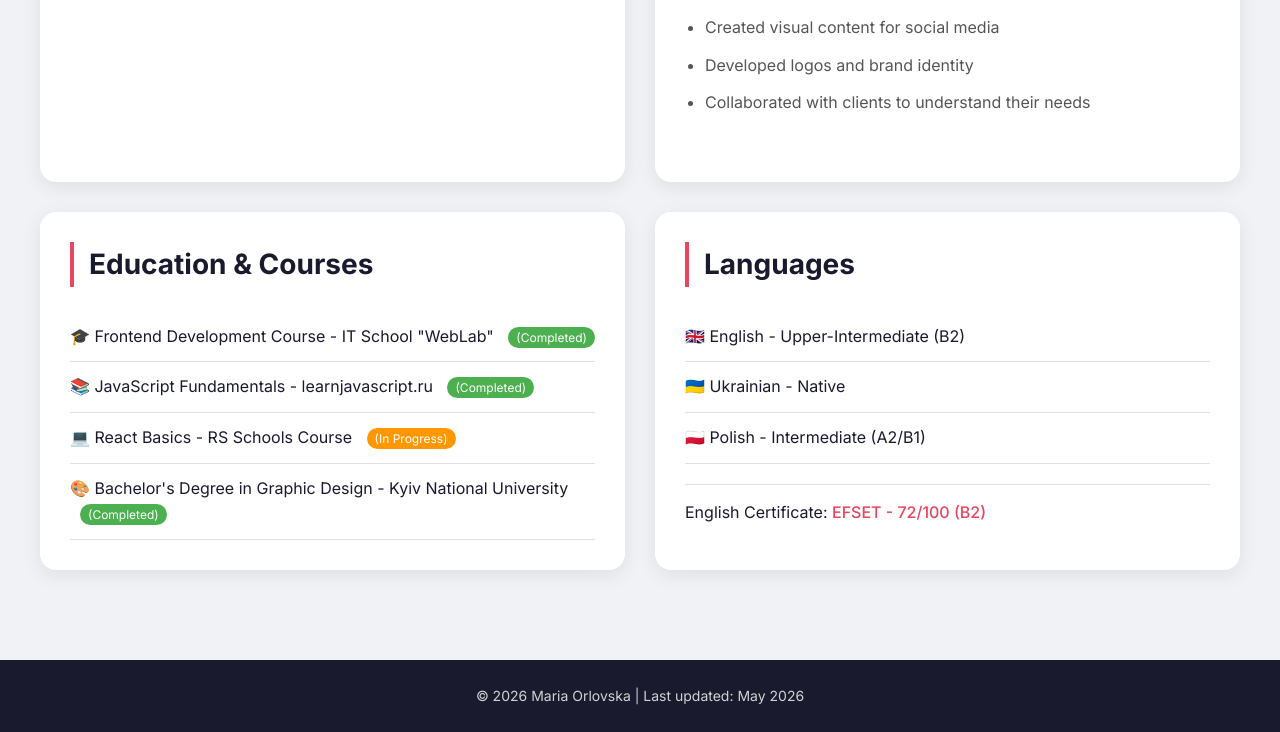
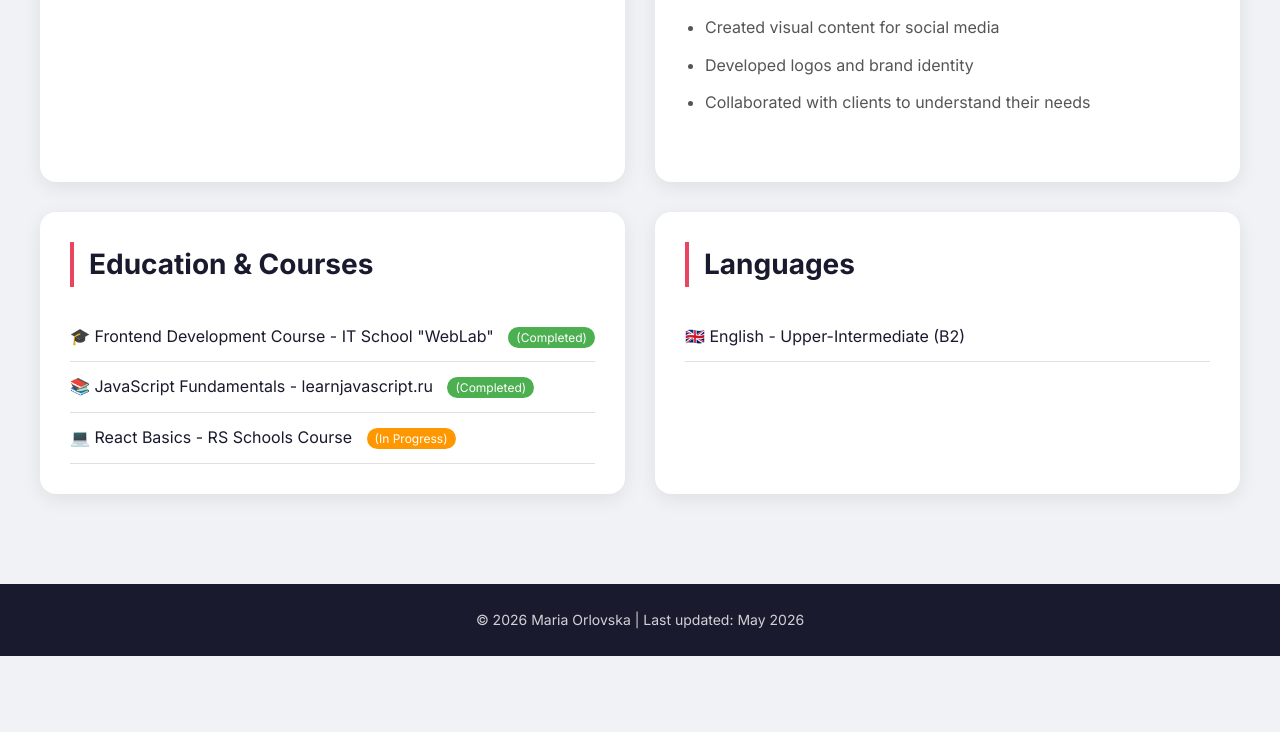
Before and after one commit to kunihunter228/cv, a plain HTML site: page index.html in a window 1280 px wide. Shown: the part 1612-2344 px from the top of the page. After the commit the page ends 2268 px from the top, so only its background shows below. Drawn offline with Linux system fonts and the light colour scheme.

Commit message:
Update index.html with Maria Orlovska data

```diff
--- a/index.html
+++ b/index.html
@@ -140,7 +140,6 @@ fizzBuzz();
                     <li class="education-item">🎓 Frontend Development Course - IT School "WebLab" <span class="status completed">(Completed)</span></li>
                     <li class="education-item">📚 JavaScript Fundamentals - learnjavascript.ru <span class="status completed">(Completed)</span></li>
                     <li class="education-item">💻 React Basics - RS Schools Course <span class="status in-progress">(In Progress)</span></li>
-                    <li class="education-item">🎨 Bachelor's Degree in Graphic Design - Kyiv National University <span class="status completed">(Completed)</span></li>
                 </ul>
             </section>
 
@@ -149,11 +148,7 @@ fizzBuzz();
                 <h2 class="section-title">Languages</h2>
                 <ul class="languages-list">
                     <li class="languages-item">🇬🇧 English - Upper-Intermediate (B2)</li>
-                    <li class="languages-item">🇺🇦 Ukrainian - Native</li>
-                    <li class="languages-item">🇵🇱 Polish - Intermediate (A2/B1)</li>
                 </ul>
-                <div class="certificate-link">
-                    <p>English Certificate: <a href="https://www.efset.org" target="_blank">EFSET - 72/100 (B2)</a></p>
                 </div>
             </section>
         </div>
```
